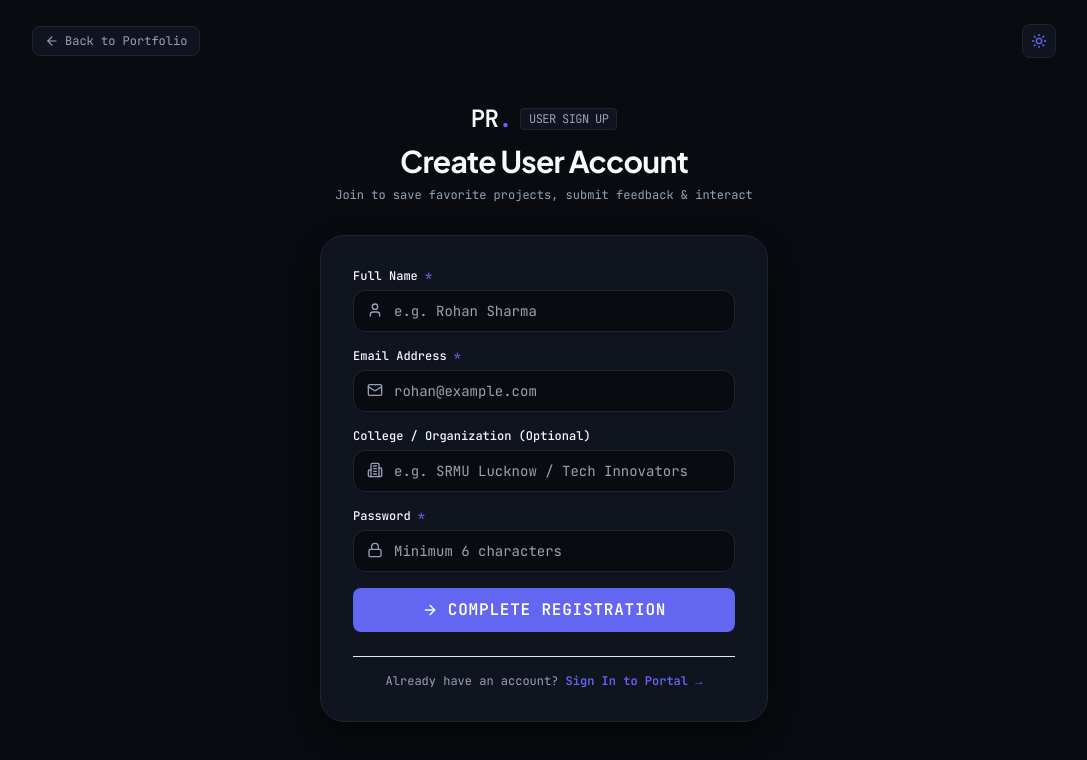
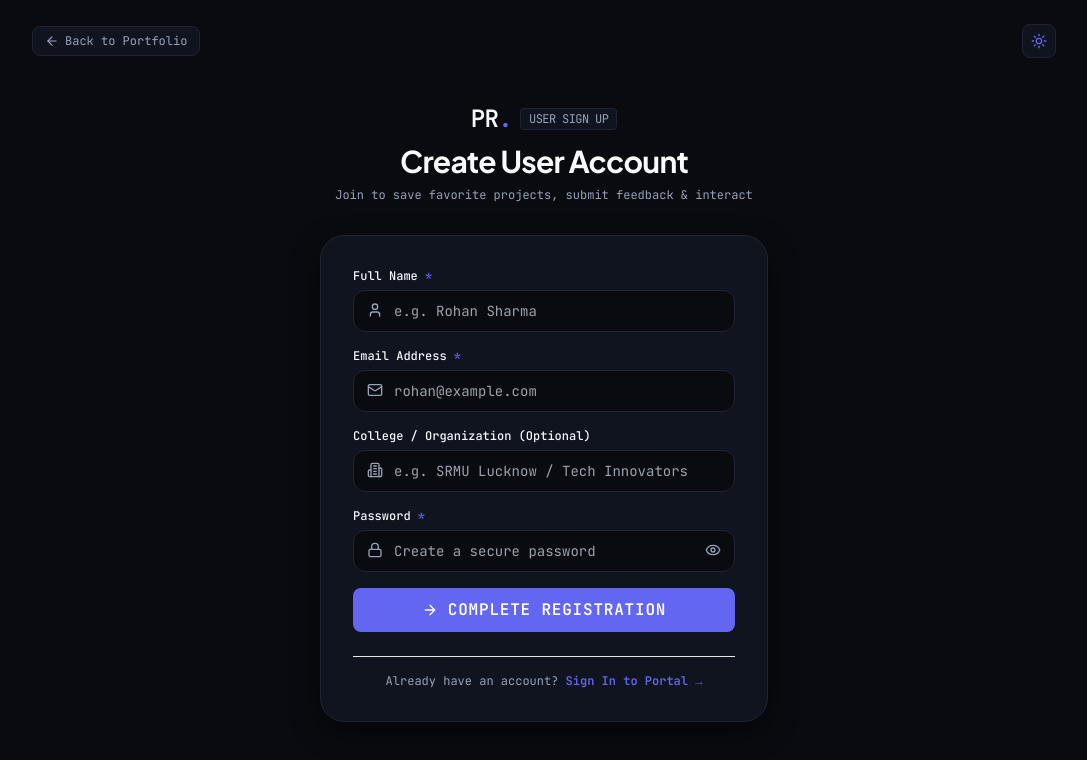
Before and after one commit to PraveenRaii/Portfolio, a React (Vite) app in the folder client/: page /register in a window 1280 px wide. Shown: the top 760 px of the page, without its empty margins (96-1183 px from the left). Built offline with nearby package versions, Linux system fonts and the light colour scheme; no server answers.

Commit message:
feat(auth): remove hardcoded admin credentials from login and add real-time password strength indicator

```diff
--- /dev/null
+++ b/client/src/components/common/PasswordStrengthIndicator.jsx
@@ -0,0 +1,137 @@
+import React from 'react';
+import { LuCheck, LuX, LuShieldAlert, LuShieldCheck } from 'react-icons/lu';
+
+/**
+ * Utility to calculate password strength score and criteria
+ */
+export const calculatePasswordStrength = (password = '') => {
+  if (!password) {
+    return {
+      score: 0,
+      label: '',
+      color: '',
+      barColor: '',
+      checks: {
+        length: false,
+        lowercase: false,
+        uppercase: false,
+        number: false,
+        special: false,
+      },
+    };
+  }
+
+  const checks = {
+    length: password.length >= 8,
+    lowercase: /[a-z]/.test(password),
+    uppercase: /[A-Z]/.test(password),
+    number: /[0-9]/.test(password),
+    special: /[^A-Za-z0-9]/.test(password),
+  };
+
+  const passedCount = Object.values(checks).filter(Boolean).length;
+
+  let score = 0;
+  let label = 'Weak';
+  let color = 'text-rose-500';
+  let barColor = 'bg-rose-500';
+
+  if (password.length < 6) {
+    score = 1;
+    label = 'Too Weak (Min 6 chars)';
+    color = 'text-rose-500';
+    barColor = 'bg-rose-500';
+  } else if (passedCount <= 2) {
+    score = 1;
+    label = 'Weak';
+    color = 'text-rose-500';
+    barColor = 'bg-rose-500';
+  } else if (passedCount <= 4) {
+    score = 2;
+    label = 'Medium';
+    color = 'text-amber-500';
+    barColor = 'bg-amber-500';
+  } else {
+    score = 3;
+    label = 'Strong';
+    color = 'text-emerald-500';
+    barColor = 'bg-emerald-500';
+  }
+
+  return { score, label, color, barColor, checks };
+};
+
+const PasswordStrengthIndicator = ({ password = '', showRequirements = true }) => {
+  if (!password) return null;
+
+  const { score, label, color, barColor, checks } = calculatePasswordStrength(password);
+
+  const criteriaList = [
+    { label: '8+ chars', met: checks.length },
+    { label: 'A-Z', met: checks.uppercase },
+    { label: '0-9', met: checks.number },
+    { label: 'Special (!@#)', met: checks.special },
+  ];
+
+  return (
+    <div className="space-y-2 mt-2 pt-1 font-mono transition-all">
+      {/* Visual meter bar + text label */}
+      <div className="flex items-center justify-between text-[11px]">
+        <div className="flex items-center gap-1.5">
+          {score >= 3 ? (
+            <LuShieldCheck className="w-3.5 h-3.5 text-emerald-500" />
+          ) : (
+            <LuShieldAlert className={`w-3.5 h-3.5 ${color}`} />
+          )}
+          <span className="text-theme-textMuted">Password Strength:</span>
+          <span className={`font-semibold ${color}`}>{label}</span>
+        </div>
+        <span className="text-[10px] text-theme-textMuted/70">{password.length} chars</span>
+      </div>
+
+      {/* 3-segment progress meter */}
+      <div className="grid grid-cols-3 gap-1.5 h-1.5 w-full">
+        <div
+          className={`h-full rounded-full transition-all duration-300 ${
+            score >= 1 ? barColor : 'bg-theme-border/60'
+          }`}
+        />
+        <div
+          className={`h-full rounded-full transition-all duration-300 ${
+            score >= 2 ? barColor : 'bg-theme-border/60'
+          }`}
+        />
+        <div
+          className={`h-full rounded-full transition-all duration-300 ${
+            score >= 3 ? barColor : 'bg-theme-border/60'
+          }`}
+        />
+      </div>
+
+      {/* Checklist criteria badges */}
+      {showRequirements && (
+        <div className="flex flex-wrap gap-1.5 pt-1">
+          {criteriaList.map((item, idx) => (
+            <span
+              key={idx}
+              className={`inline-flex items-center gap-1 text-[10px] px-2 py-0.5 rounded-md border transition-colors ${
+                item.met
+                  ? 'border-emerald-500/30 bg-emerald-500/10 text-emerald-600 dark:text-emerald-400 font-medium'
+                  : 'border-theme-border bg-theme-bg/60 text-theme-textMuted/60'
+              }`}
+            >
+              {item.met ? (
+                <LuCheck className="w-2.5 h-2.5 text-emerald-500 stroke-[3]" />
+              ) : (
+                <LuX className="w-2.5 h-2.5 opacity-40" />
+              )}
+              <span>{item.label}</span>
+            </span>
+          ))}
+        </div>
+      )}
+    </div>
+  );
+};
+
+export default PasswordStrengthIndicator;
--- a/client/src/pages/RegisterPage.jsx
+++ b/client/src/pages/RegisterPage.jsx
@@ -7,11 +7,13 @@ import {
   LuBuilding2,
   LuArrowRight,
   LuArrowLeft,
-  LuShieldCheck,
+  LuEye,
+  LuEyeOff,
 } from 'react-icons/lu';
 import { useAuth } from '../context/AuthContext';
 import Button from '../components/common/Button';
 import ThemeToggle from '../components/common/ThemeToggle';
+import PasswordStrengthIndicator, { calculatePasswordStrength } from '../components/common/PasswordStrengthIndicator';
 import toast from 'react-hot-toast';
 
 const RegisterPage = () => {
@@ -21,6 +23,7 @@ const RegisterPage = () => {
     password: '',
     collegeOrCompany: '',
   });
+  const [showPassword, setShowPassword] = useState(false);
   const [loading, setLoading] = useState(false);
 
   const { register } = useAuth();
@@ -39,6 +42,12 @@ const RegisterPage = () => {
 
     if (formData.password.length < 6) {
       toast.error('Password must be at least 6 characters long.');
+      return;
+    }
+
+    const { score } = calculatePasswordStrength(formData.password);
+    if (score <= 1) {
+      toast.error('Password is too weak. Please include letters, numbers, or symbols.');
       return;
     }
 
@@ -72,7 +81,6 @@ const RegisterPage = () => {
       </div>
 
       <div className="w-full max-w-md relative z-10 pt-12 pb-6">
-
         {/* Brand Header */}
         <div className="text-center mb-8 space-y-2">
           <Link
@@ -96,7 +104,6 @@ const RegisterPage = () => {
         {/* Form Container */}
         <div className="p-6 sm:p-8 rounded-3xl border border-theme-border bg-theme-surface shadow-card dark:shadow-cardDark space-y-6">
           <form onSubmit={handleSubmit} className="space-y-4">
-
             <div className="space-y-1.5">
               <label className="block font-mono text-xs text-theme-text font-medium">
                 Full Name <span className="text-theme-accent">*</span>
@@ -157,15 +164,32 @@ const RegisterPage = () => {
               <div className="relative">
                 <LuLock className="absolute left-3.5 top-3 text-theme-textMuted w-4 h-4" />
                 <input
-                  type="password"
+                  type={showPassword ? 'text' : 'password'}
                   name="password"
                   value={formData.password}
                   onChange={handleChange}
                   required
-                  placeholder="Minimum 6 characters"
-                  className="w-full pl-10 pr-4 py-2.5 rounded-xl border border-theme-border bg-theme-bg text-theme-text text-sm placeholder:text-theme-textMuted/50 focus:outline-none focus:border-theme-accent focus:ring-1 focus:ring-theme-accent transition-colors font-mono"
+                  autoComplete="new-password"
+                  placeholder="Create a secure password"
+                  className="w-full pl-10 pr-10 py-2.5 rounded-xl border border-theme-border bg-theme-bg text-theme-text text-sm placeholder:text-theme-textMuted/50 focus:outline-none focus:border-theme-accent focus:ring-1 focus:ring-theme-accent transition-colors font-mono"
                 />
+                <button
+                  type="button"
+                  onClick={() => setShowPassword(!showPassword)}
+                  className="absolute right-3.5 top-3 text-theme-textMuted hover:text-theme-text focus:outline-none"
+                  tabIndex={-1}
+                  aria-label={showPassword ? 'Hide password' : 'Show password'}
+                >
+                  {showPassword ? (
+                    <LuEyeOff className="w-4 h-4" />
+                  ) : (
+                    <LuEye className="w-4 h-4" />
+                  )}
+                </button>
               </div>
+
+              {/* Password Strength Indicator */}
+              <PasswordStrengthIndicator password={formData.password} />
             </div>
 
             <Button
```
Also changed, not shown: client/src/pages/LoginPage.jsx (+18 -45 lines).
